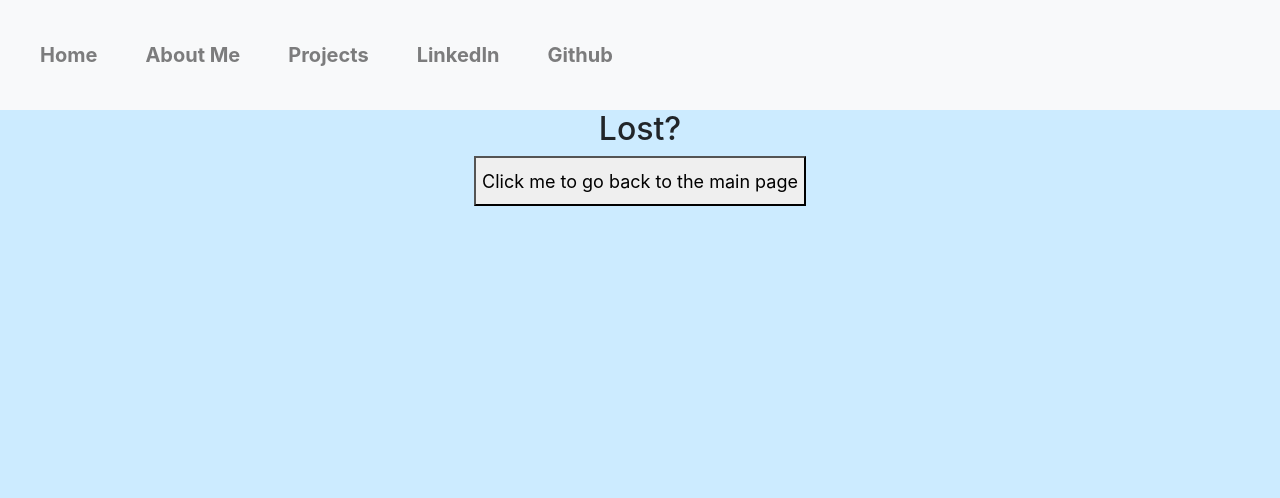
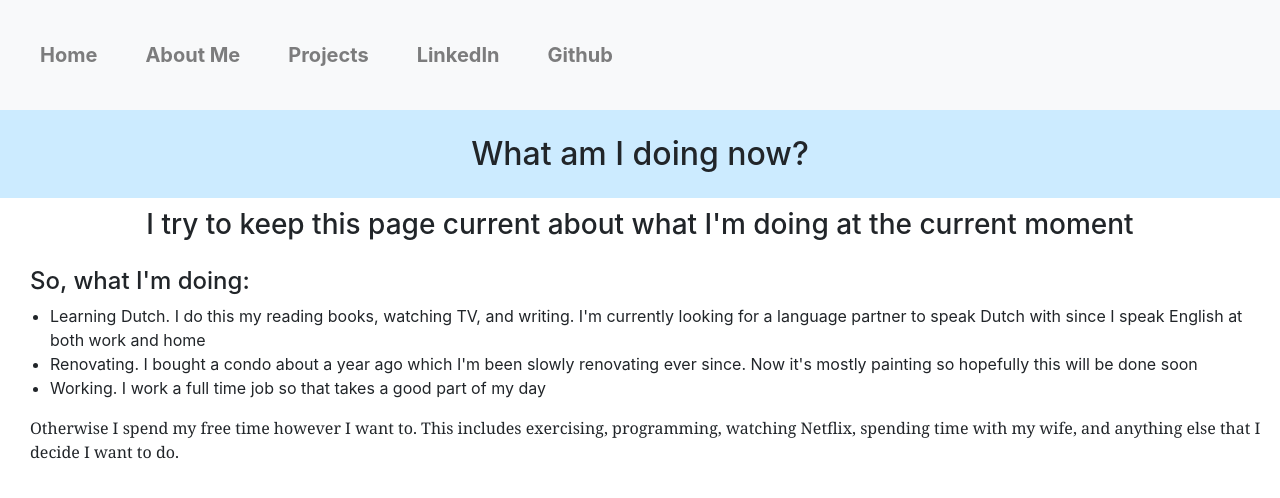
Before and after one commit to SheaMeyers/SheaMeyers.github.io, a React (Create React App) app: page /now in a window 1280 px wide. Shown: the top 498 px of the page. Built offline with nearby package versions, Linux system fonts and the light colour scheme.

Commit message:
Add Now Page

```diff
--- a/src/App.tsx
+++ b/src/App.tsx
@@ -4,6 +4,7 @@ import history from "./history";
 import AboutMe from './AboutMe';
 import Home from './Home';
 import Projects from './Projects';
+import Now from './Now';
 import NotFoundPage from './NotFoundPage';
 
 const App: React.FC = () => {
@@ -13,6 +14,7 @@ const App: React.FC = () => {
                 <Route path="/" exact component={Home} />
                 <Route path="/about-me" component={AboutMe}/>
                 <Route path="/projects" component={Projects}/>
+                <Route path="/now" component={Now}/>
                 <Route component={NotFoundPage}/>
             </Switch>
         </Router>
--- a/src/HeaderBar.tsx
+++ b/src/HeaderBar.tsx
@@ -14,6 +14,7 @@ const HeaderBar: React.FC = () => {
                 { pathname !== '/' &&  <Link className="nav-link" to={'/'}>Home</Link> }
                 { pathname !== '/about-me' && <Link className="nav-link" to={'/about-me'}>About Me</Link> }
                 { pathname !== '/projects' && <Link className="nav-link" to={'/projects'}>Projects</Link> }
+                { pathname !== '/now' && <Link className="nav-link" to={'/now'}>Now</Link> }
                 <Nav.Link target="_blank" rel="noopener noreferrer" href="https://www.linkedin.com/in/sheameyers/">LinkedIn</Nav.Link>
                 <Nav.Link target="_blank" rel="noopener noreferrer" href="https://github.com/SheaMeyers">Github</Nav.Link>
                 </Nav>
--- /dev/null
+++ b/src/Now.css
@@ -0,0 +1,24 @@
+.Now {
+    height: 100%;
+}
+
+.Now--white-section {
+    height: 100%;
+    background-color: #ffffff;
+    padding: 10px;
+}
+
+.Now--header {
+    text-align: center;
+    margin: 25px;
+}
+
+.Now--sub-header {
+    text-align: center;
+    margin-bottom: 25px;
+}
+
+.Left-padding {
+    padding-left: 20px;
+    text-align: left;
+}
--- /dev/null
+++ b/src/Now.tsx
@@ -0,0 +1,43 @@
+import React from 'react';
+import HeaderBar from './HeaderBar';
+import './Now.css';
+
+const Now: React.FC = () => {
+    return (
+        <div className="Now">
+            <HeaderBar />
+            <div className="Now">
+                <div className="Now--non-white-section">
+                    <h2 className="Now--header">What am I doing now?</h2>
+                </div>
+                <div className="Now--white-section">
+                    <h3 className="Now--sub-header">
+                        I try to keep this page current about what I'm doing at the current moment
+                    </h3>
+                    <h4 className="Left-padding">So, what I'm doing:</h4>
+                    <ul>
+                        <li>
+                            Learning Dutch.  I do this my reading books, watching TV, and writing.
+                            I'm currently looking for a language partner to speak Dutch with since I
+                            speak English at both work and home
+                        </li>
+                        <li>
+                            Renovating.  I bought a condo about a year ago which I'm been slowly renovating ever since.
+                            Now it's mostly painting so hopefully this will be done soon
+                        </li>
+                        <li>
+                            Working.  I work a full time job so that takes a good part of my day
+                        </li>
+                    </ul>
+                    <p className="Left-padding">
+                        Otherwise I spend my free time however I want to.
+                        This includes exercising, programming, watching Netflix, spending time with my wife,
+                        and anything else that I decide I want to do.
+                    </p>
+                </div>
+            </div>
+        </div>
+    );
+};
+
+export default Now;
```
